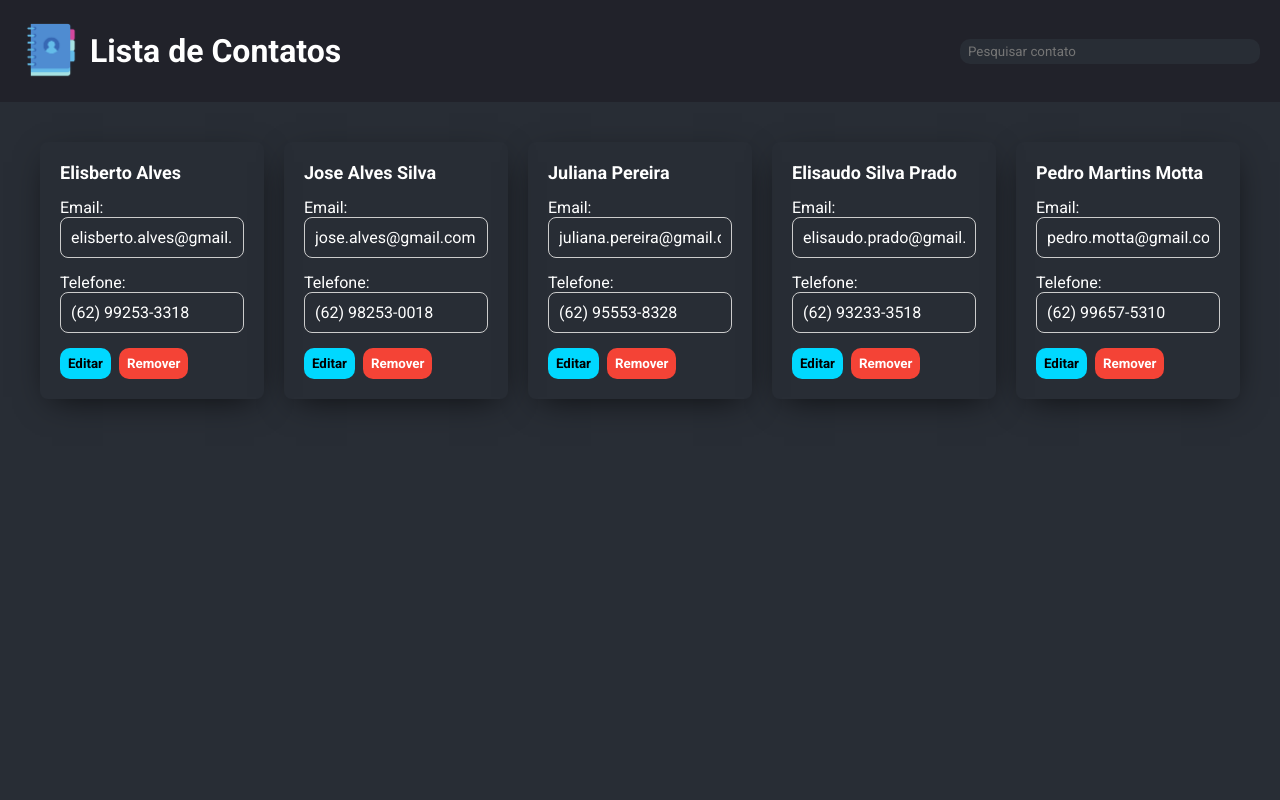
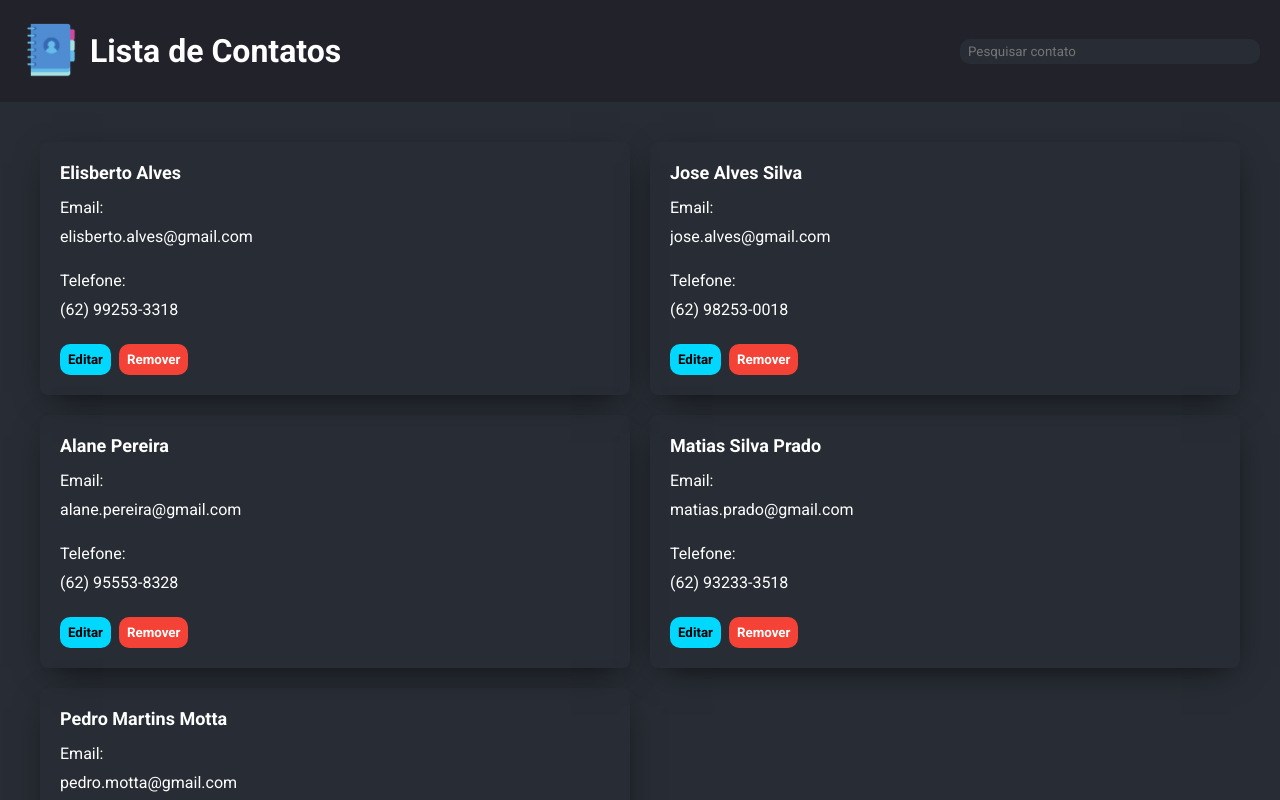
Before and after one commit to ElisbertoJunior/App_Lista_de_contatos, a React (Create React App) app: page / in a window 1280 px wide. Shown: the top 800 px of the page. Built offline with nearby package versions, Linux system fonts and the light colour scheme.

Commit message:
adicionando funcao de edicao

```diff
--- a/src/components/Card/index.tsx
+++ b/src/components/Card/index.tsx
@@ -1,11 +1,32 @@
-import { useState } from 'react'
+import { useEffect, useState } from 'react'
+import { useDispatch } from 'react-redux'
 import * as S from './styles'
 import ContactClass from '../../models/Contact'
+import { edit, remove } from '../../store/reducers/contact'
 
 type Props = ContactClass
 
-const Card = ({ name, email, tel, id }: Props) => {
+const Card = ({ name, email: originalEmail, tel: originalTel, id }: Props) => {
+  const dispatch = useDispatch()
   const [isEditing, setIsEditing] = useState(false)
+  const [email, setEmail] = useState('')
+  const [tel, setTel] = useState('')
+
+  useEffect(() => {
+    if (originalEmail.length > 0) {
+      setEmail(originalEmail)
+    }
+
+    if (originalTel.length > 0) {
+      setTel(originalTel)
+    }
+  }, [originalEmail, originalTel])
+
+  const editCancel = () => {
+    setIsEditing(false)
+    setEmail(originalEmail)
+    setTel(originalTel)
+  }
 
   return (
     <S.CardContainer>
@@ -15,23 +36,42 @@ const Card = ({ name, email, tel, id }: Props) => {
       </S.TitleCard>
       <div>
         <label htmlFor={email}>Email: </label>
-        <S.Email id={email} type="email" value={email} disabled={!isEditing} />
+        <S.Email
+          id={email}
+          type="email"
+          value={email}
+          disabled={!isEditing}
+          onChange={({ target }) => setEmail(target.value)}
+        />
       </div>
       <div>
         <label htmlFor={name}>Telefone: </label>
-        <S.Phone id={tel} type="tel" value={tel} disabled={!isEditing} />
+        <S.Phone
+          id={tel}
+          type="tel"
+          value={tel}
+          disabled={!isEditing}
+          onChange={({ target }) => setTel(target.value)}
+        />
       </div>
       {isEditing ? (
         <>
-          <S.SaveButton>Salvar</S.SaveButton>
-          <S.RemoveButton onClick={() => setIsEditing(false)}>
-            Cancelar
-          </S.RemoveButton>
+          <S.SaveButton
+            onClick={() => {
+              dispatch(edit({ name, email, tel, id }))
+              setIsEditing(false)
+            }}
+          >
+            Salvar
+          </S.SaveButton>
+          <S.RemoveButton onClick={() => editCancel()}>Cancelar</S.RemoveButton>
         </>
       ) : (
         <>
           <S.Button onClick={() => setIsEditing(true)}>Editar</S.Button>
-          <S.RemoveButton>Remover</S.RemoveButton>
+          <S.RemoveButton onClick={() => dispatch(remove(id))}>
+            Remover
+          </S.RemoveButton>
         </>
       )}
     </S.CardContainer>
--- a/src/components/Card/styles.ts
+++ b/src/components/Card/styles.ts
@@ -22,8 +22,8 @@ export const TitleCard = styled.h3`
 export const Email = styled.input`
   width: 100%;
   font-size: 16px;
-  padding: 10px;
-  border: 1px solid #ccc;
+  padding: 10px 0;
+  border: none;
   border-radius: 8px;
 
   color: #fff;
--- a/src/containers/ConatctList/index.tsx
+++ b/src/containers/ConatctList/index.tsx
@@ -5,10 +5,26 @@ import { RootReducer } from '../../store'
 
 const ContactList = () => {
   const { itens } = useSelector((state: RootReducer) => state.contacts)
+  const { term } = useSelector((state: RootReducer) => state.filter)
+
+  const filterContacts = () => {
+    let filterContacts = itens
+    if (term !== undefined) {
+      filterContacts = filterContacts.filter(
+        ({ name }) => name.toLowerCase().search(term.toLocaleLowerCase()) >= 0
+      )
+
+      return filterContacts
+    } else {
+      return itens
+    }
+  }
+
+  const contacts = filterContacts()
 
   return (
     <Container>
-      {itens.map(({ name, email, tel, id }) => (
+      {contacts.map(({ name, email, tel, id }) => (
         <Card key={id} name={name} email={email} tel={tel} id={id} />
       ))}
     </Container>
--- a/src/containers/ConatctList/styles.ts
+++ b/src/containers/ConatctList/styles.ts
@@ -7,5 +7,5 @@ export const Container = styled.div`
 
   display: grid;
   grid-gap: 20px;
-  grid-template-columns: repeat(auto-fit, minmax(200px, 1fr));
+  grid-template-columns: repeat(auto-fit, minmax(400px, 2fr));
 `
--- a/src/containers/Header/index.tsx
+++ b/src/containers/Header/index.tsx
@@ -1,14 +1,24 @@
+import { useDispatch, useSelector } from 'react-redux'
 import * as S from './styles'
 import img from '../../assets/contato-logo.png'
+import { RootReducer } from '../../store'
+import { handleTerm } from '../../store/reducers/Filter'
 
 const Header = () => {
+  const { term } = useSelector((state: RootReducer) => state.filter)
+  const dispatch = useDispatch()
+
   return (
     <S.HeaderContainer>
       <div>
         <img src={img} alt="Logo de contato" />
         <S.Title>Lista de Contatos</S.Title>
       </div>
-      <S.SearchInput placeholder="Pesquisar contato" />
+      <S.SearchInput
+        placeholder="Pesquisar contato"
+        value={term}
+        onChange={({ target }) => dispatch(handleTerm(target.value))}
+      />
     </S.HeaderContainer>
   )
 }
--- a/src/store/index.ts
+++ b/src/store/index.ts
@@ -1,9 +1,11 @@
 import { configureStore } from '@reduxjs/toolkit'
 import contactReducer from './reducers/contact'
+import filterReducer from './reducers/Filter'
 
 const store = configureStore({
   reducer: {
-    contacts: contactReducer
+    contacts: contactReducer,
+    filter: filterReducer
   }
 })
 
--- a/src/store/reducers/Filter.ts
+++ b/src/store/reducers/Filter.ts
@@ -0,0 +1,22 @@
+import { createSlice, PayloadAction } from '@reduxjs/toolkit'
+
+type FilterState = {
+  term?: string
+}
+
+const initialState: FilterState = {
+  term: ''
+}
+
+const filterSlice = createSlice({
+  name: 'filter',
+  initialState,
+  reducers: {
+    handleTerm: (state, action: PayloadAction<string>) => {
+      state.term = action.payload
+    }
+  }
+})
+
+export const { handleTerm } = filterSlice.actions
+export default filterSlice.reducer
--- a/src/store/reducers/contact.ts
+++ b/src/store/reducers/contact.ts
@@ -20,22 +20,22 @@ const initialState: ContactState = {
       2
     ),
     new Contact(
-      'Juliana Pereira',
-      'juliana.pereira@gmail.com',
+      'Alane Pereira',
+      'alane.pereira@gmail.com',
       '(62) 95553-8328',
       3
     ),
     new Contact(
-      'Elisaudo Silva Prado',
-      'elisaudo.prado@gmail.com',
+      'Matias Silva Prado',
+      'matias.prado@gmail.com',
       '(62) 93233-3518',
-      1
+      4
     ),
     new Contact(
       'Pedro Martins Motta',
       'pedro.motta@gmail.com',
       '(62) 99657-5310',
-      1
+      5
     )
   ]
 }
@@ -44,8 +44,8 @@ const contactSlice = createSlice({
   name: 'contacts',
   initialState,
   reducers: {
-    remove: (state, action: PayloadAction<Contact>) => {
-      state.itens = [...state.itens.filter((c) => c.id !== action.payload.id)]
+    remove: (state, action: PayloadAction<number>) => {
+      state.itens = [...state.itens.filter((c) => c.id !== action.payload)]
     },
     edit: (state, action: PayloadAction<Contact>) => {
       const contactIndex = state.itens.findIndex(
--- a/src/styles/index.ts
+++ b/src/styles/index.ts
@@ -1,4 +1,4 @@
-import styled, { createGlobalStyle } from 'styled-components'
+import { createGlobalStyle } from 'styled-components'
 
 const GlobalStyle = createGlobalStyle`
   * {
```
